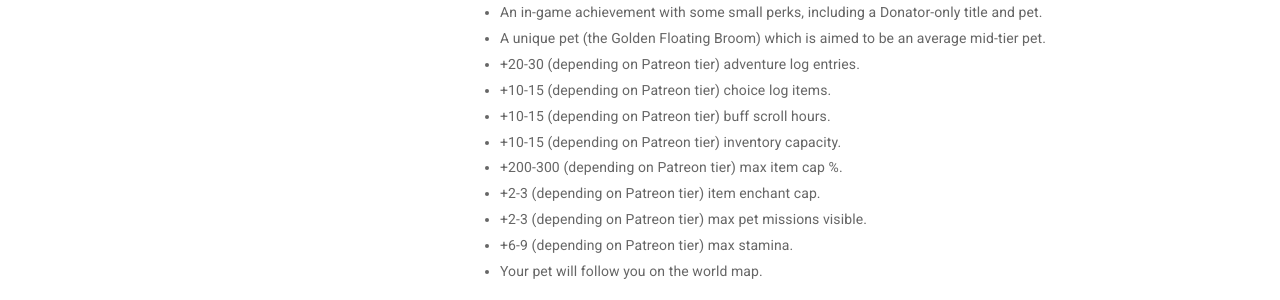
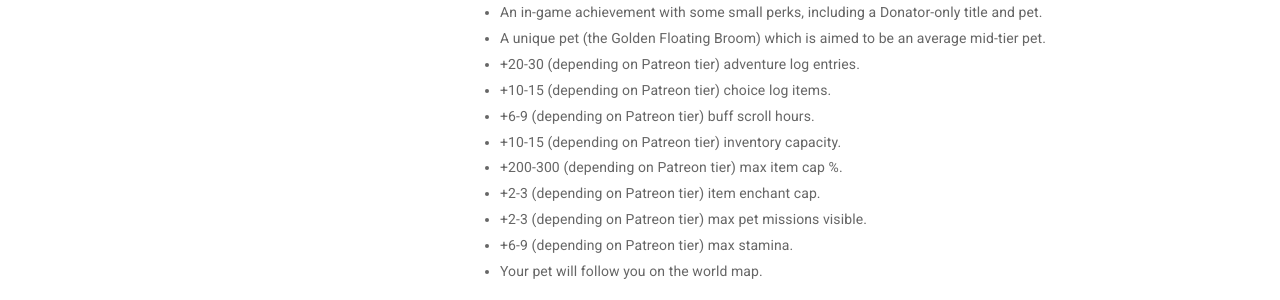
Before and after one commit to IdleLands/idlelands.github.io, a Jekyll site: the page built from _docs/help/supporter.md, in a window 1280 px wide and 1193 px high. Shown: the part 392-692 px from the top of the window. Built offline with Jekyll 4.4.1, drawn with Linux system fonts in a browser that asks for light colours; nearby versions of some CDN libraries.

Commit message:
Update supporter.md

```diff
--- a/_docs/help/supporter.md
+++ b/_docs/help/supporter.md
@@ -15,7 +15,7 @@ So, what do you get for supporting IdleLands? Turns out, it's some cool stuff!
 * A unique pet (the Golden Floating Broom) which is aimed to be an average mid-tier pet.
 * +20-30 (depending on Patreon tier) adventure log entries.
 * +10-15 (depending on Patreon tier) choice log items.
-* +10-15 (depending on Patreon tier) buff scroll hours.
+* +6-9 (depending on Patreon tier) buff scroll hours.
 * +10-15 (depending on Patreon tier) inventory capacity.
 * +200-300 (depending on Patreon tier) max item cap %.
 * +2-3 (depending on Patreon tier) item enchant cap.
```
